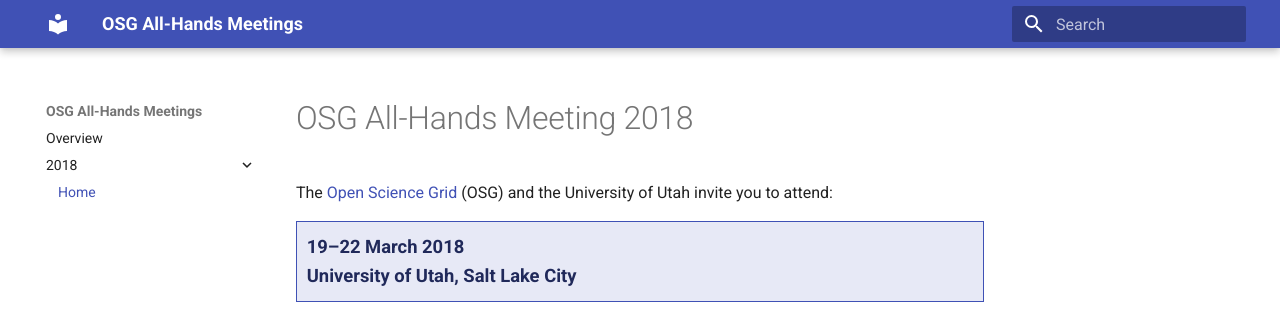
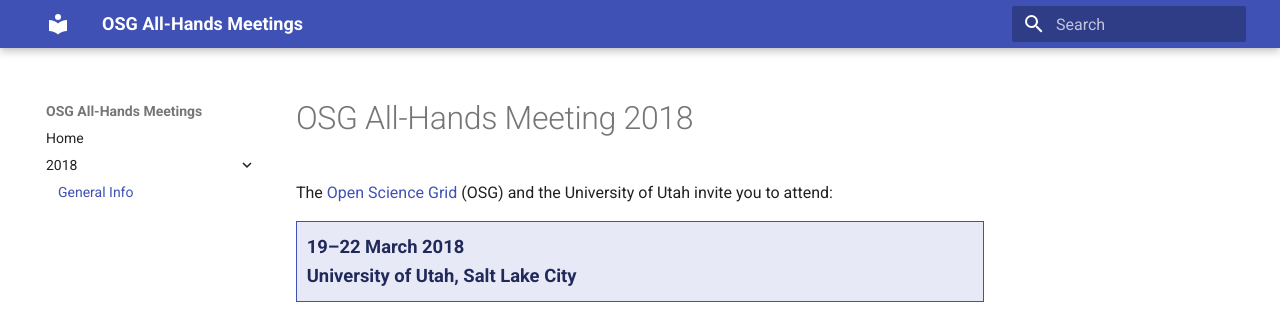
Before and after one commit to osg-htc/all-hands, an MkDocs documentation site: the page built from docs/2018/index.md, in a window 1280 px wide. Shown: the top 321 px of the page. Built offline with MkDocs 1.6.1 and Material for MkDocs 9.7.7, drawn with Linux system fonts in a browser that asks for light colours; old or Windows-style settings are respelled for this version of MkDocs.

Commit message:
Improved labels

```diff
--- a/mkdocs.yml
+++ b/mkdocs.yml
@@ -5,9 +5,9 @@
   name: material
 
 pages:
-  - Overview: index.md
+  - Home: index.md
   - 2018:
-    - Home: 2018/index.md
+    - General Info: 2018/index.md
 
 markdown_extensions:
   - admonition
```
